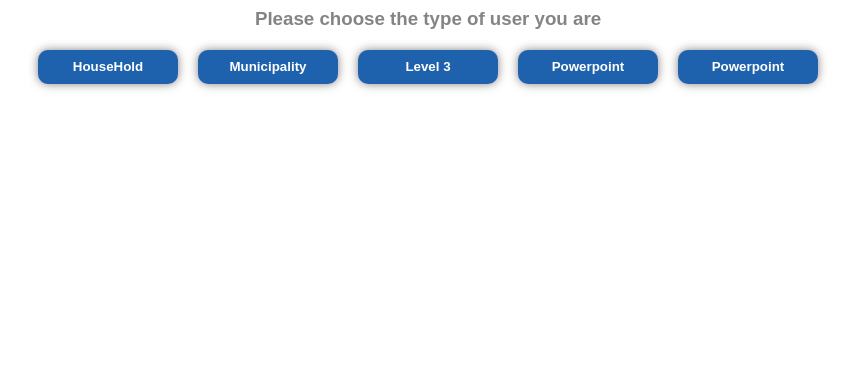
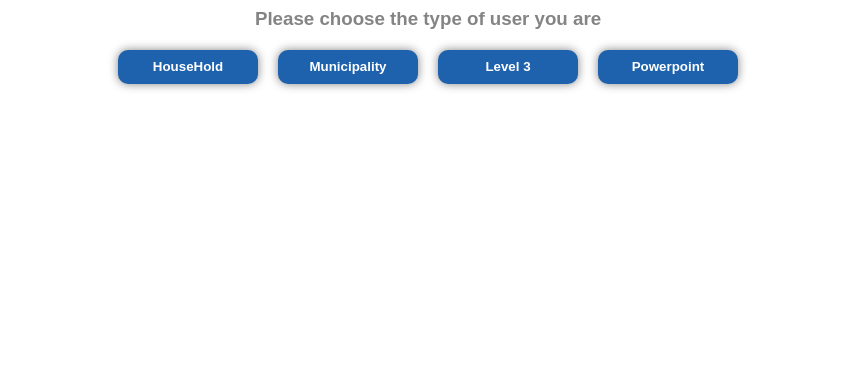
Before and after one commit to SinenhlanhlaMasuku/simra-2023, a plain HTML site: page index.html in a window 1280 px wide. Shown: the part 428-800 px from the top of the page, without its empty margins (212-1067 px from the left). Drawn offline with Linux system fonts and the light colour scheme.

Commit message:
Update index.html

```diff
--- a/index.html
+++ b/index.html
@@ -21,7 +21,6 @@
             <input type="button" value="HouseHold" id="household-btn" class="btn">
             <input type="button" value="Municipality" id="municipality-btn" class="btn">
             <input type="button" value="Level 3" id="level-3-btn" class="btn">
-            <input type="button" value="Powerpoint" id="PowerP-btn" class="btn">
             <input type="button" value="Powerpoint" id="PowerP-btn" class="btn" onclick="openPdf()">
 
              <script>
```
